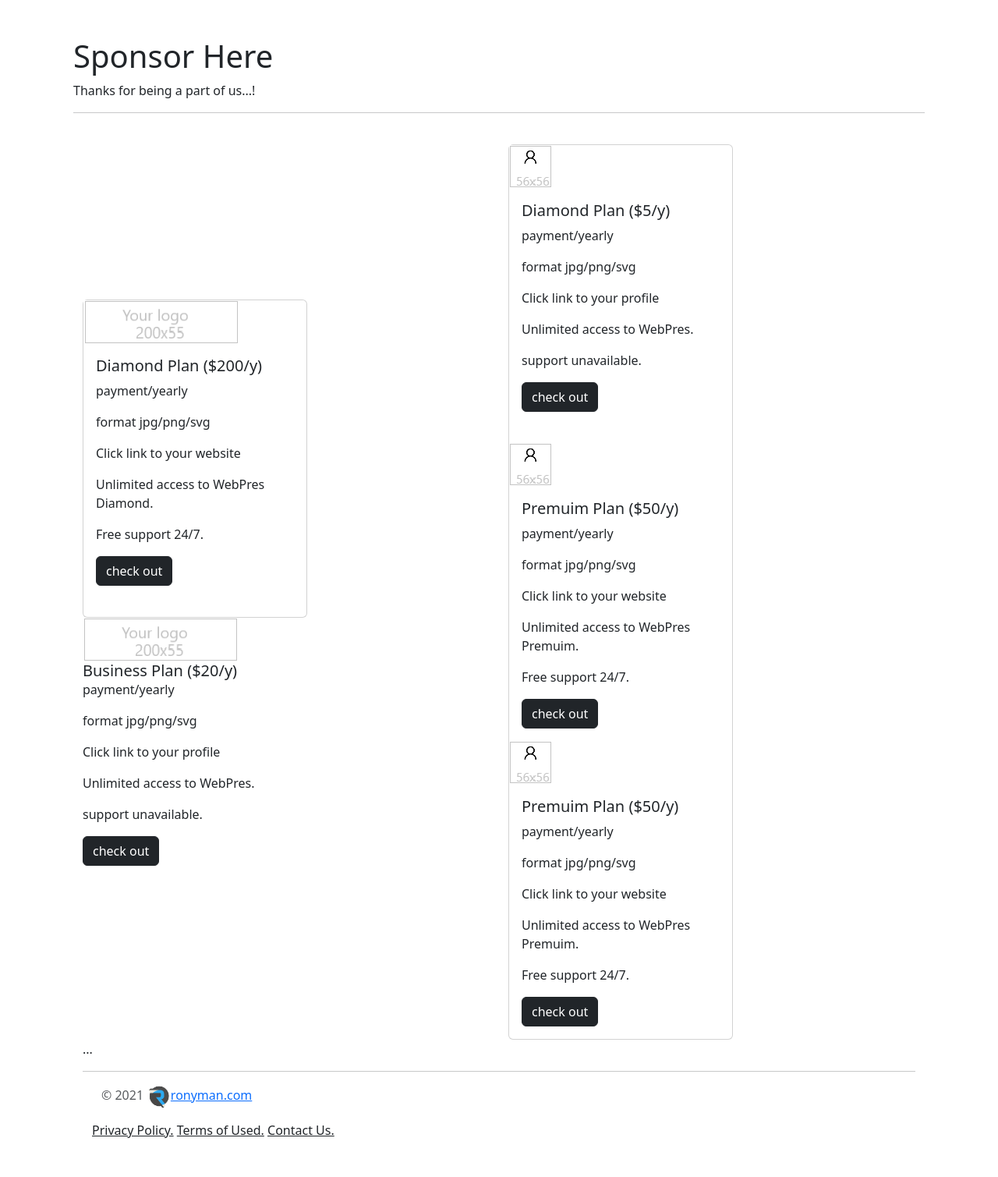
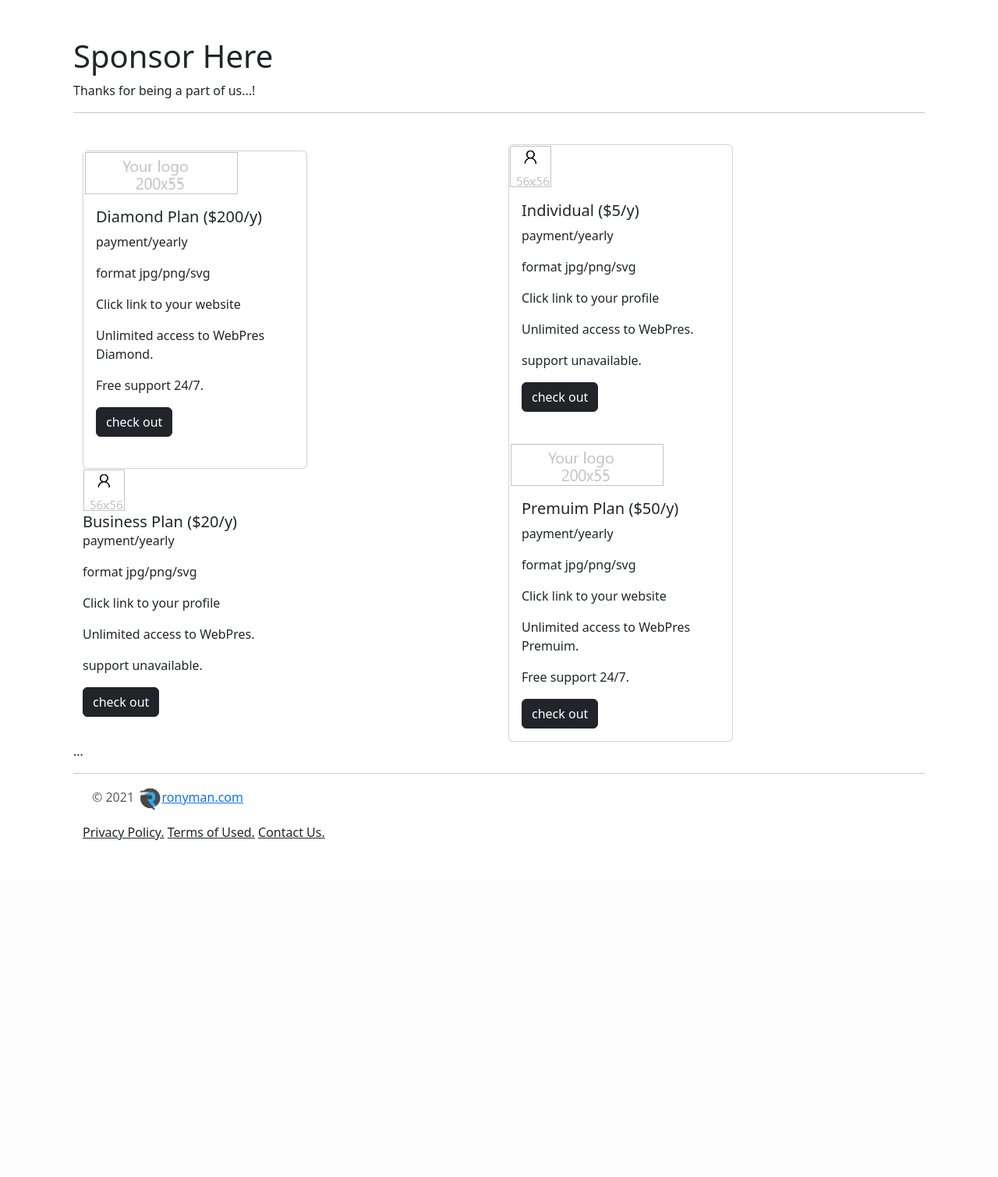
Before and after one commit to WebPres-org/WebPres, a Django app: template apps/hello_world/templates/home/sponsored_page.html in a window 1280 px wide. Shown: the part 77-1586 px from the top of the page at 78% size. After the commit the page ends 1154 px from the top, so only its background shows below. Run offline with Django 3.2, Linux system fonts and the light colour scheme; the template is opened without the code that fills it, so the values that code supplies are empty; some libraries are stand-ins or nearby versions.

Commit message:
29121153

```diff
--- a/apps/hello_world/templates/home/sponsored_page.html
+++ b/apps/hello_world/templates/home/sponsored_page.html
@@ -37,7 +37,7 @@
                 </div>
                 <div class="col"
                     <div class="card" style="width: 18rem;">
-                      <img src="{% static 'Assets/uploads/sponsore_logo_200_55.png'%} " alt="" width="200" height="55"" class="img-fluid" alt="...">
+                      <img src="{% static 'Assets/uploads/donate_pic_56_56.png'%} " alt="" width="56" height="56"" class="img-fluid" alt="...">
                       <div class="card-body">
                         <h5 class="card-title">Business Plan ($20/y)</h5>
                           <p class="card-text">payment/yearly</p>
@@ -56,7 +56,7 @@
                     <div class="card" style="width: 18rem;">
                           <img src="{% static 'Assets/uploads/donate_pic_56_56.png'%} " alt="" width="56" height="56"" class="img-fluid" alt="...">
                       <div class="card-body">
-                        <h5 class="card-title">Diamond Plan ($5/y)</h5>
+                        <h5 class="card-title">Individual ($5/y)</h5>
                           <p class="card-text">payment/yearly</p>
                         <p class="card-text">format jpg/png/svg</p>
                           <p class="card-text">Click link to your profile</p>
@@ -65,22 +65,10 @@
                         <a href="https://buy.stripe.com/9AQ3fY3vf5jEbcIeV0" class="btn btn-dark">check out</a>
                         </div>
                         <br>
-                        <div class="col"
-                    <div class="card" style="width: 18rem;">
-                      <img src="{% static 'Assets/uploads/donate_pic_56_56.png'%} " alt="" width="56" height="56"" class="img-fluid" alt="...">
-                      <div class="card-body">
-                        <h5 class="card-title">Premuim Plan ($50/y)</h5>
-                          <p class="card-text">payment/yearly</p>
-                        <p class="card-text">format jpg/png/svg</p>
-                          <p class="card-text">Click link to your website</p>
-                          <p class="card-text">Unlimited access to WebPres Premuim.</p>
-                          <p class="card-text">Free support 24/7.</p>
-                        <a href="https://buy.stripe.com/28oeYGe9TaDY1C86ov" class="btn btn-dark">check out</a>
-                      </div>
 
                         <div class="col"
                     <div class="card" style="width: 18rem;">
-                      <img src="{% static 'Assets/uploads/donate_pic_56_56.png'%} " alt="" width="56" height="56"" class="img-fluid" alt="...">
+                      <img src="{% static 'Assets/uploads/sponsore_logo_200_55.png'%} " alt="" width="200" height="55"" class="img-fluid" alt="...">
                       <div class="card-body">
                         <h5 class="card-title">Premuim Plan ($50/y)</h5>
                           <p class="card-text">payment/yearly</p>
```
